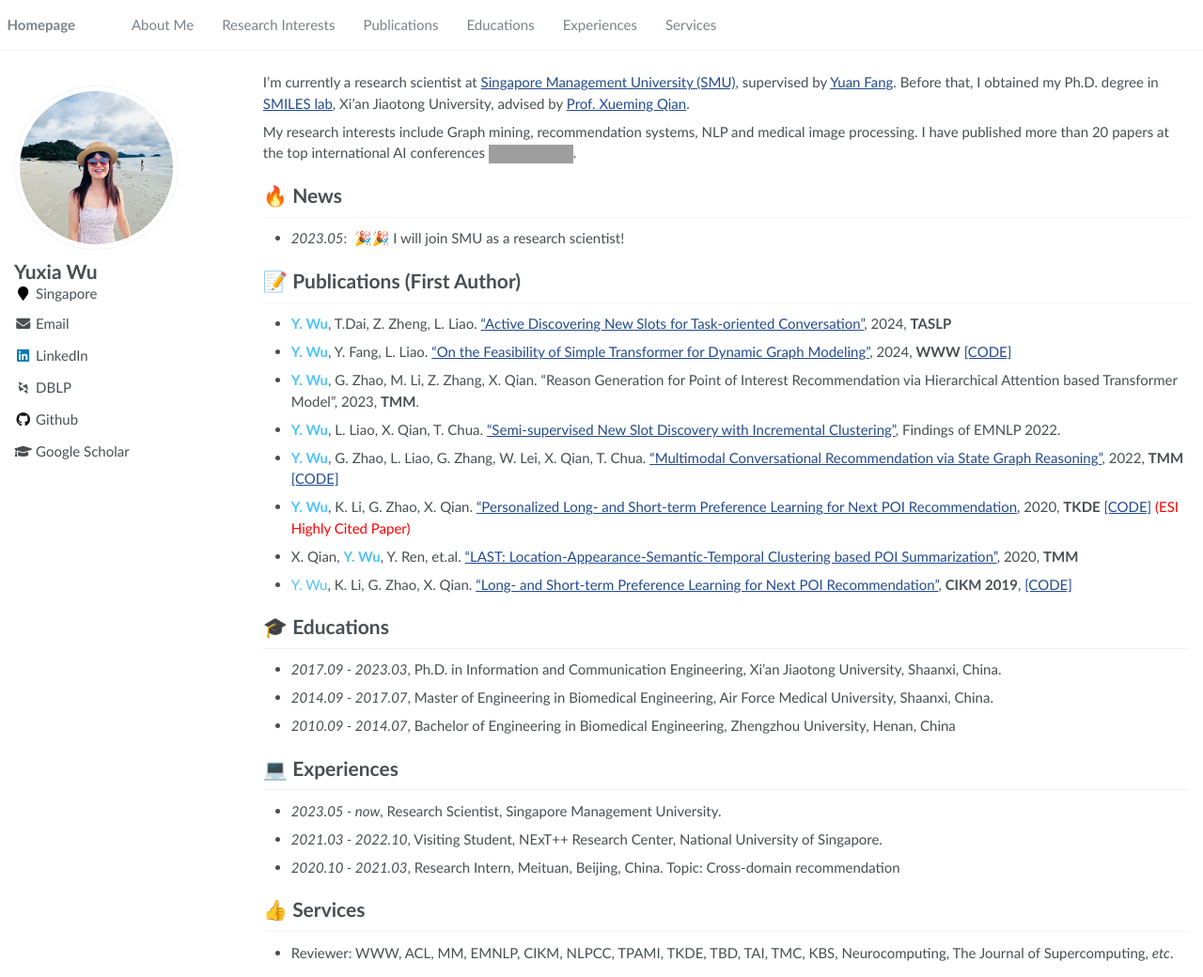
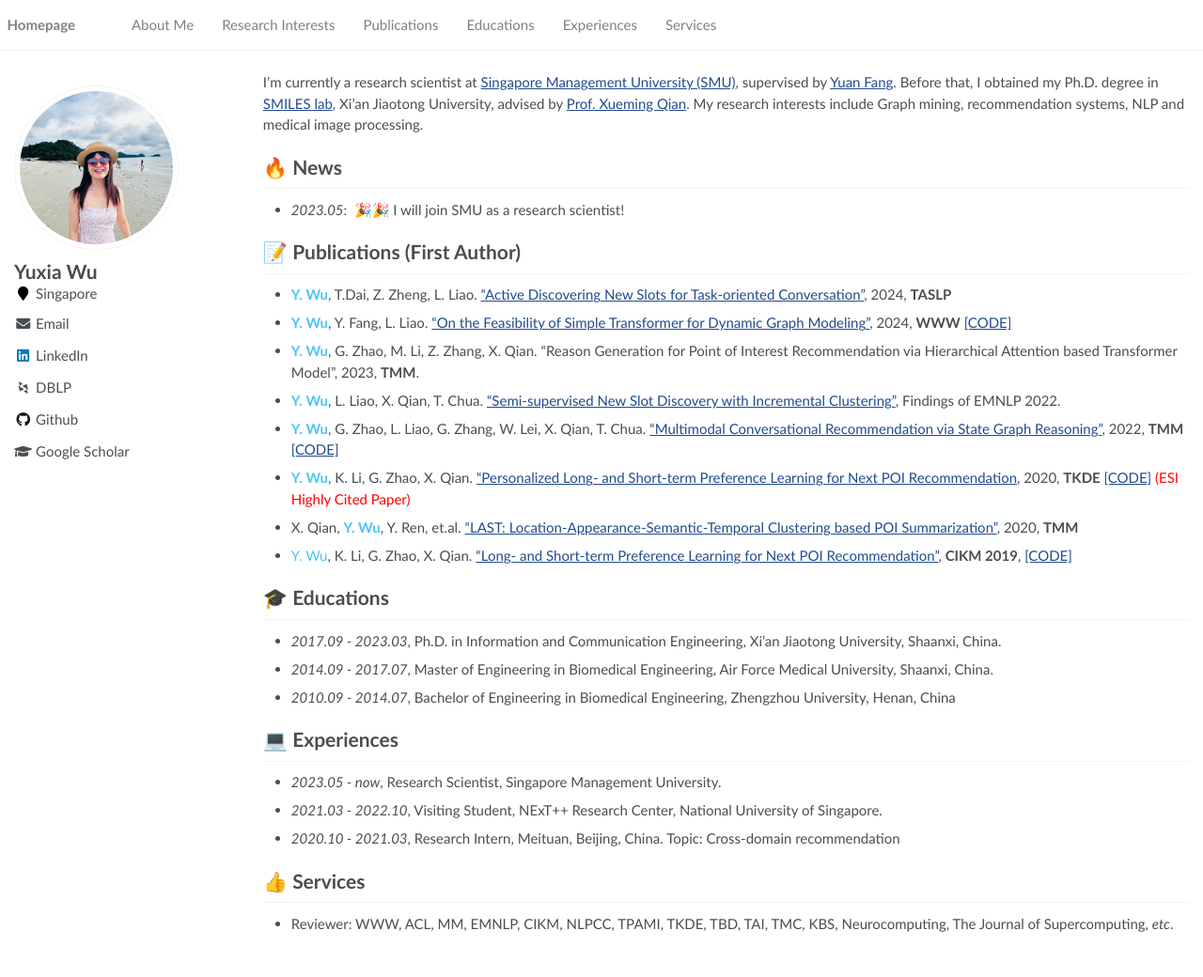
Before and after one commit to YuxiaWu/YuxiaWu.github.io, a Jekyll site: the page built from _pages/about.md, in a window 1280 px wide and 1040 px high. Shown: the whole window at 94% size. Built offline with Jekyll 4.4.1, drawn with Linux system fonts in a browser that asks for light colours; some web fonts are replaced; grey boxes are pictures that could not be loaded.

Commit message:
Update about.md

```diff
--- a/_pages/about.md
+++ b/_pages/about.md
@@ -17,9 +17,8 @@
 
 <span class='anchor' id='about-me'></span>
 
-I'm currently a research scientist at [Singapore Management University (SMU)](https://www.smu.edu.sg/), supervised by [Yuan Fang](https://www.yfang.site/home). Before that, I obtained my Ph.D. degree in [SMILES lab](http://www.smiles-xjtu.com/), Xi'an Jiaotong University, advised by [Prof. Xueming Qian](https://gr.xjtu.edu.cn/web/qianxm).
+I'm currently a research scientist at [Singapore Management University (SMU)](https://www.smu.edu.sg/), supervised by [Yuan Fang](https://www.yfang.site/home). Before that, I obtained my Ph.D. degree in [SMILES lab](http://www.smiles-xjtu.com/), Xi'an Jiaotong University, advised by [Prof. Xueming Qian](https://gr.xjtu.edu.cn/web/qianxm). My research interests include Graph mining, recommendation systems, NLP and medical image processing.
 
-My research interests include Graph mining, recommendation systems, NLP and medical image processing. I have published more than 20 papers at the top international AI conferences <a href='https://scholar.google.com/citations?user=bRgptuYAAAAJ'><img src="https://img.shields.io/endpoint?url={{ url | url_encode }}&logo=Google%20Scholar&labelColor=f6f6f6&color=9cf&style=flat&label=citations"></a>.
 
 # 🔥 News
 - *2023.05*: &nbsp;🎉🎉 I will join SMU as a research scientist!
```
